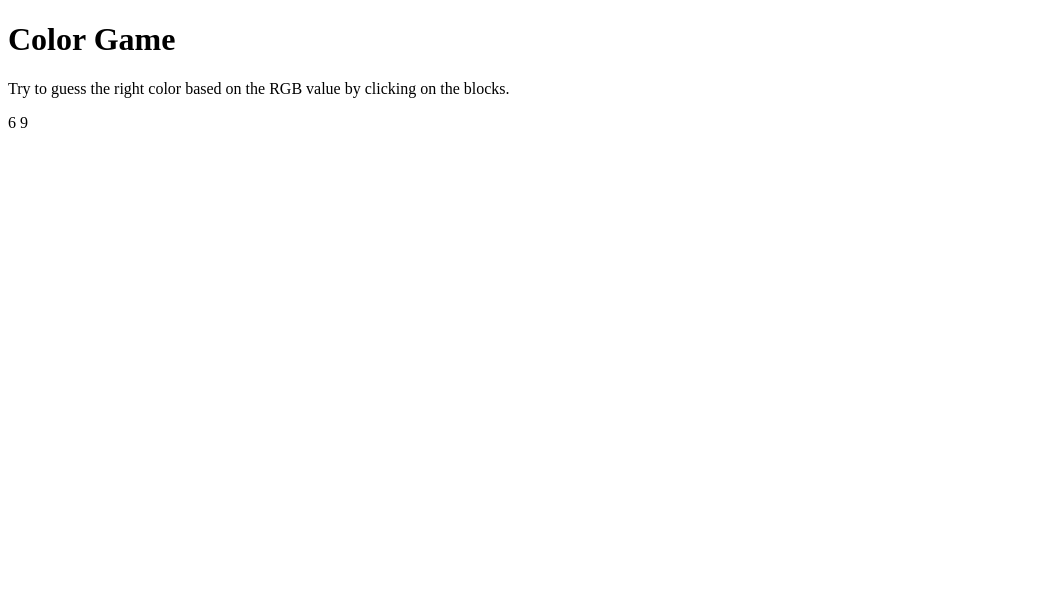
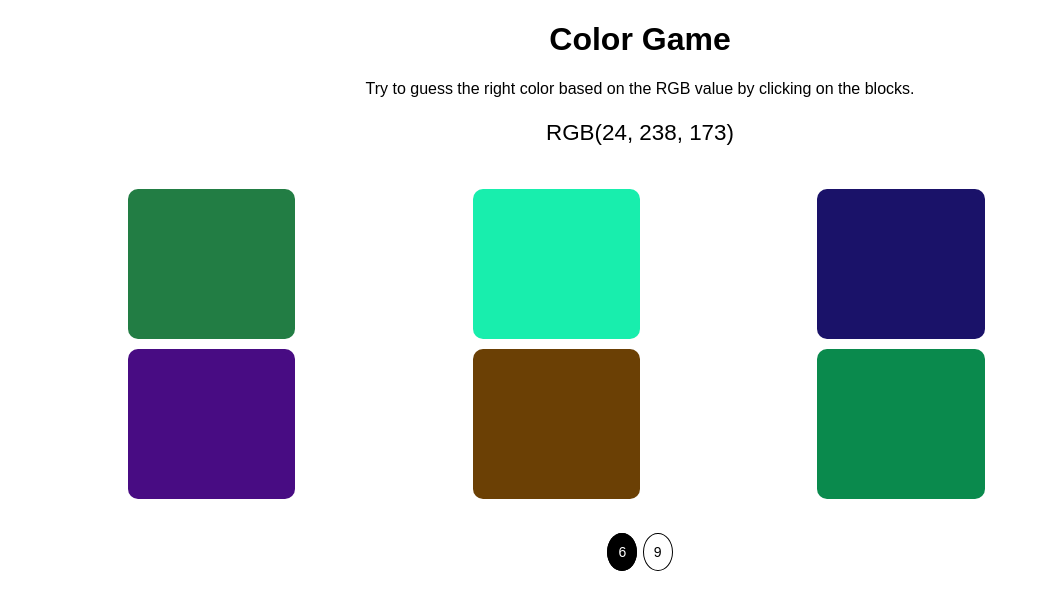
Before and after one commit to loretta-dhahabu/Color-Game, a plain HTML site: page index.html in a window 1280 px wide. Shown: the whole page, without its empty margins (0-1040 px from the left). Drawn offline with Linux system fonts and the light colour scheme.

Commit message:
link files

```diff
--- a/assets/style.css
+++ b/assets/style.css
@@ -42,7 +42,7 @@ main {
   width: 50%;
   background: #ddd;
   cursor: pointer;
-  transition: background 0.4s ease;
+  transition: 0.4s ease;
   border-radius: 10px;
 }
 
--- a/index.html
+++ b/index.html
@@ -28,7 +28,7 @@
       content="Play the color game and improve your understanding of RGB colors."
     />
 
-    <link rel="stylesheet" href="assets/styles.css" />
+    <link rel="stylesheet" href="./assets/style.css" />
 
     <title>Color Game</title>
   </head>
@@ -52,6 +52,6 @@
 
     <footer></footer>
 
-    <script src="assets/index.js"></script>
+    <script src="./assets/main.js"></script>
   </body>
 </html>
```
